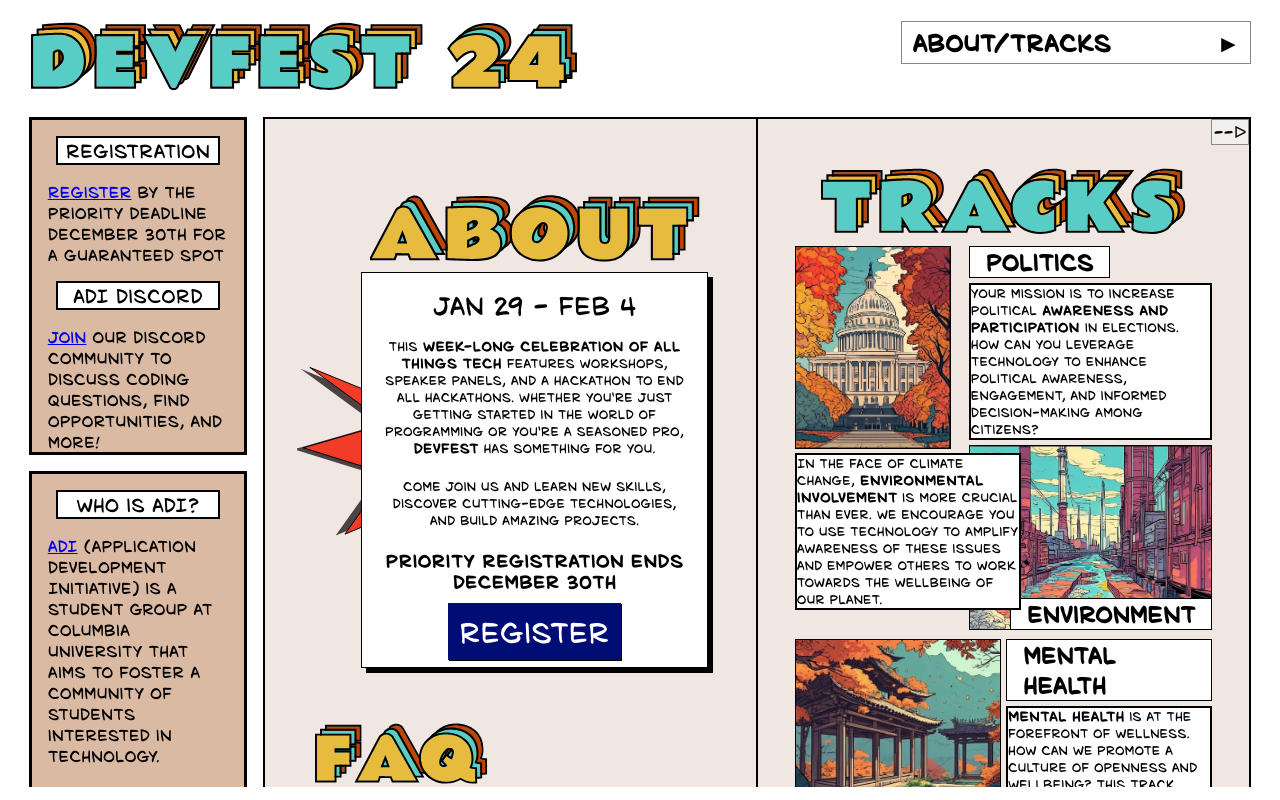
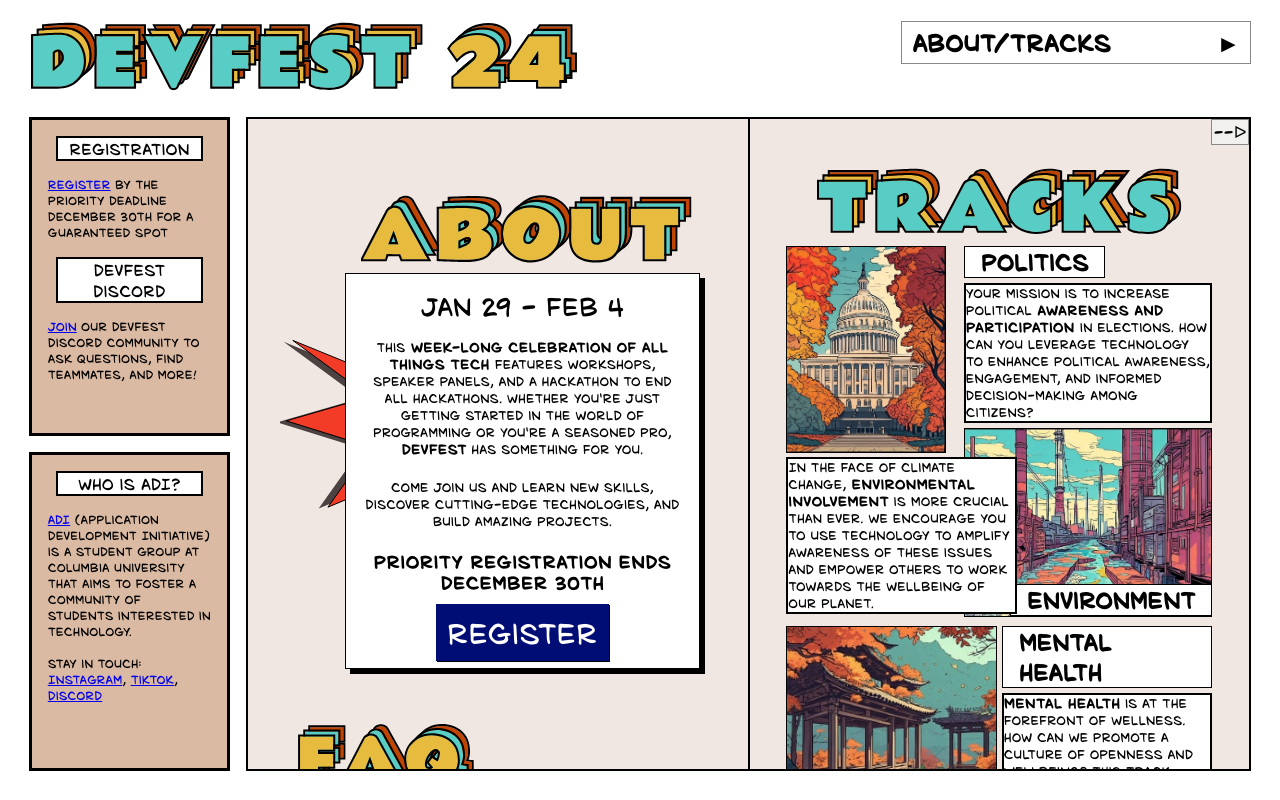
Before and after one commit to adicu/devfest-2024, a Next.js app: page / in a window 1280 px wide. Built offline with nearby package versions, Linux system fonts and the light colour scheme.

Commit message:
Updated sidepane URLs

```diff
--- a/src/components/Sidepane.jsx
+++ b/src/components/Sidepane.jsx
@@ -1,4 +1,7 @@
 import styled from "@emotion/styled";
+
+const textSize = "1.5vh";
+const titleSize = "2vh";
 
 const Sidepane = (props) => {
   const Container = styled.div`
@@ -30,7 +33,7 @@ const Sidepane = (props) => {
       margin-left: 1rem;
       margin-right: 1rem;
 
-      font-size: 1rem;
+      font-size: ${textSize};
     }
   `;
 
@@ -46,7 +49,7 @@ const Sidepane = (props) => {
       margin-left: 1rem;
       margin-right: 1rem;
 
-      font-size: 1rem;
+      font-size: ${textSize};
     }
 
     /* overflow-y: scroll;
@@ -62,7 +65,7 @@ const Sidepane = (props) => {
   const TextBox = styled.div`
     background-color: white;
 
-    font-size: 1.2rem;
+    font-size: ${titleSize};
 
     margin-top: 1rem;
     margin-left: 1.5rem;
@@ -76,7 +79,7 @@ const Sidepane = (props) => {
   const HostedByADI = styled.div`
     background-color: white;
 
-    font-size: 1rem;
+    font-size: ${textSize};
 
     float: left;
 
@@ -95,19 +98,15 @@ const Sidepane = (props) => {
     <Container className="mobile-hidden">
       <FlexContainer>
         <LinksPane>
-          <TextBox>
-            Registration
-          </TextBox>
+          <TextBox>Registration</TextBox>
           <p>
-            <a href="https://adicu.us4.list-manage.com/track/click?u=62d8b690f349b99dd7e0f3205&id=3bf0dec29f&e=dd5be849ae">Register</a> by
-            the priority deadline December 30th for a guaranteed spot
+            <a href="https://forms.gle/JUZKqNf16qDa63HY9">Register</a> by the
+            priority deadline December 30th for a guaranteed spot
           </p>
-          <TextBox>
-            ADI Discord
-          </TextBox>
+          <TextBox>Devfest Discord</TextBox>
           <p>
-            <a href="https://adicu.us4.list-manage.com/track/click?u=62d8b690f349b99dd7e0f3205&id=122ccd51fe&e=dd5be849ae">Join</a> our
-            Discord community to discuss coding questions, find opportunities, and more!
+            <a href="https://discord.gg/9VtwmYVRnH">Join</a> our Devfest Discord
+            community to ask questions, find teammates, and more!
           </p>
         </LinksPane>
 
@@ -120,11 +119,14 @@ const Sidepane = (props) => {
           </p>
           <SocialLinks>
             <p> </p>
-            <p>Stay in touch: <a href="https://adicu.us4.list-manage.com/track/click?u=62d8b690f349b99dd7e0f3205&id=59e4aa27f1&e=dd5be849ae">Instagram</a>
-            , <a href="https://adicu.us4.list-manage.com/track/click?u=62d8b690f349b99dd7e0f3205&id=63797d4d4f&e=dd5be849ae">TikTok</a>
+            <p>
+              Stay in touch:{" "}
+              <a href="https://instagram.com/adicolumbia">Instagram</a>,{" "}
+              <a href="https://www.tiktok.com/@adicolumbia">TikTok</a>,{" "}
+              <a href="https://discord.com/invite/ms5sa2Yq7T">Discord</a>
             </p>
           </SocialLinks>
-          <HostedByADI>Hosted by ADI</HostedByADI>
+          {/* <HostedByADI>Hosted by ADI</HostedByADI> */}
         </ADIPane>
       </FlexContainer>
     </Container>
--- a/src/styles/globals.css
+++ b/src/styles/globals.css
@@ -44,10 +44,12 @@
 }
 
 html,
-body {
+body,
+main {
   max-width: 100vw;
-  overflow-x: hidden;
-  overflow-y: hidden;
+  height: 100vh;
+  /* overflow-x: hidden; */
+  /* overflow-y: hidden; */
 }
 
 /* Font Classes */
```
